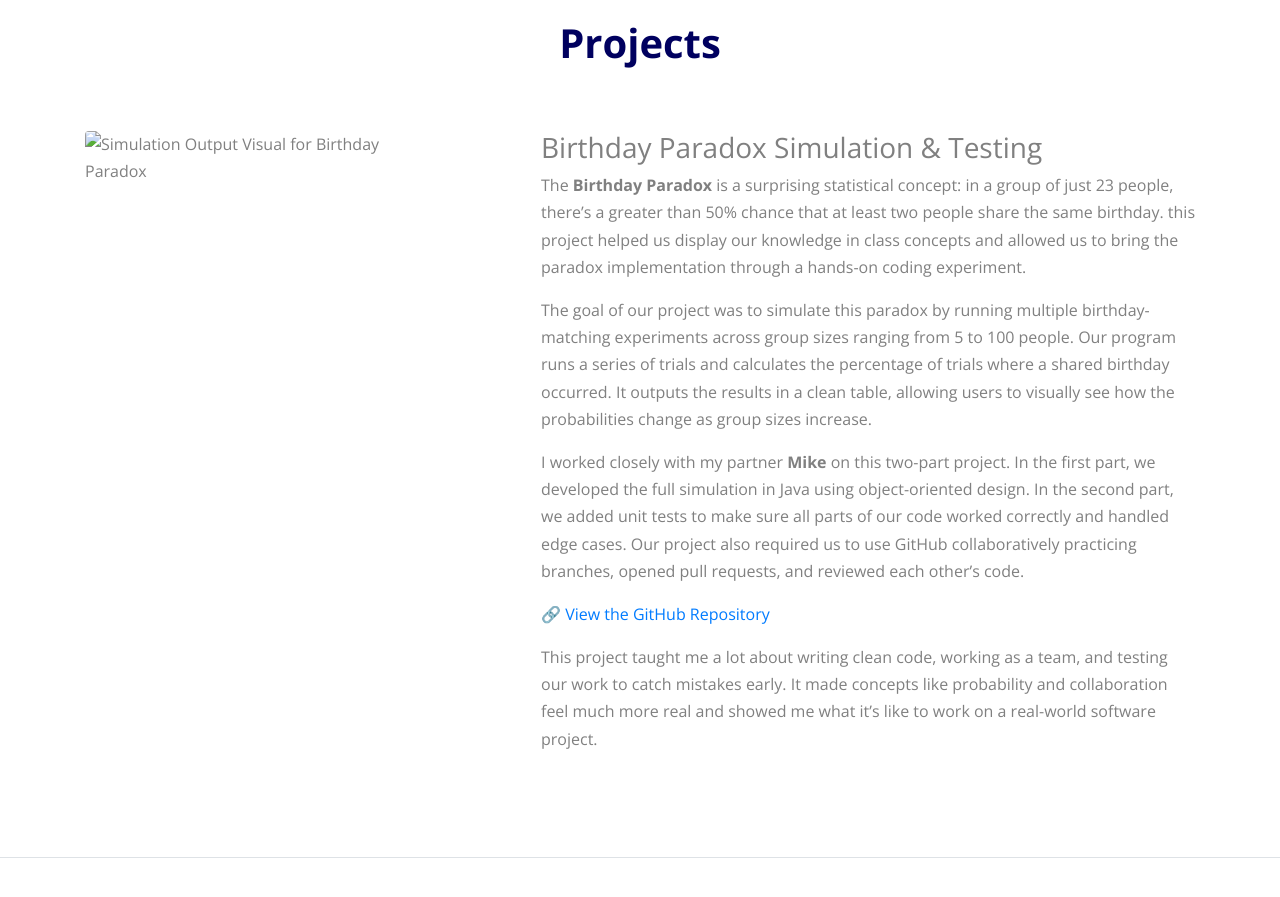
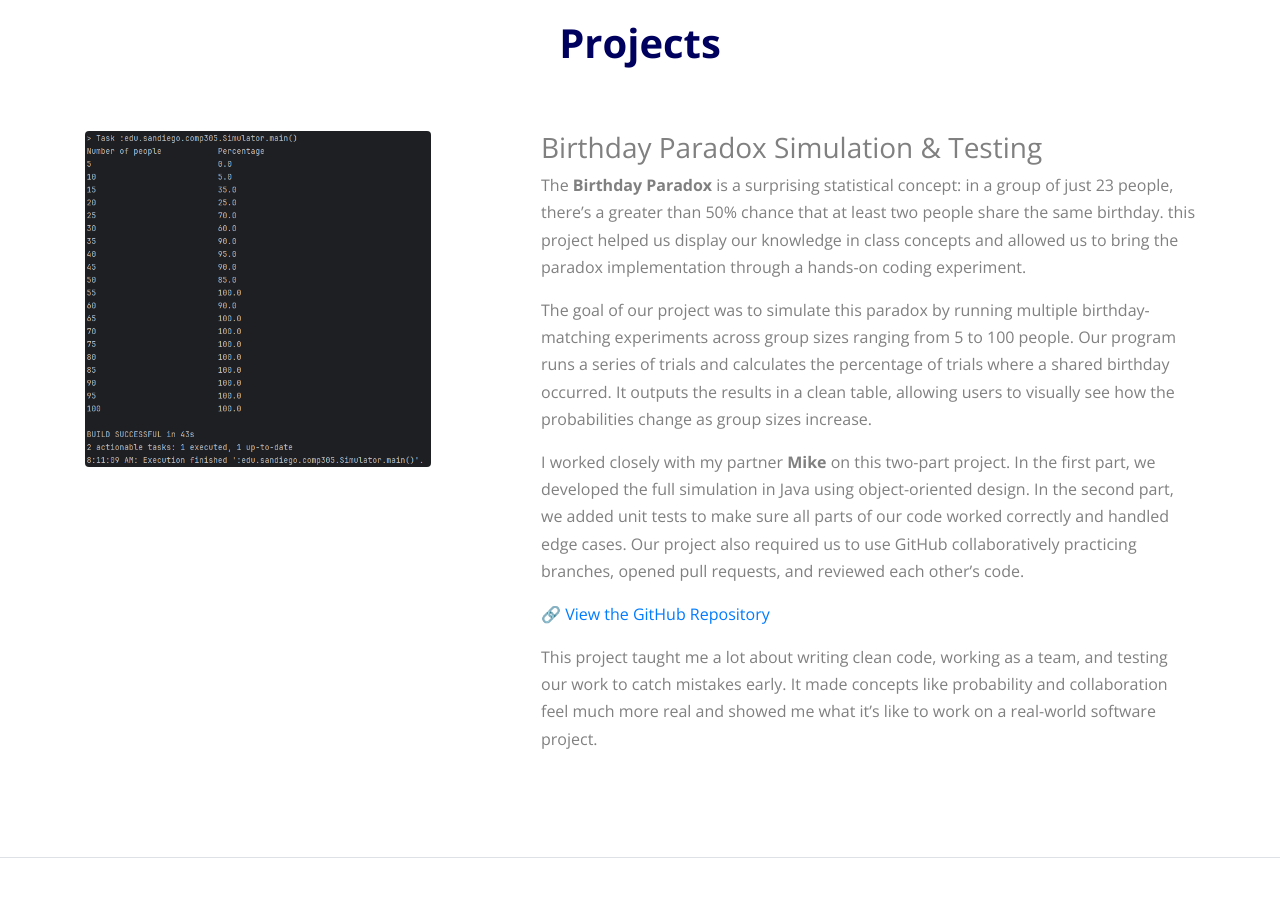
Before and after one commit to DiegoHookSD/DiegoHookSD.github.io, a plain HTML site: page index.html in a window 1280 px wide. Shown: the part 840-1737 px from the top of the page. Drawn offline with nearby package versions, Linux system fonts and the light colour scheme; a script that the page names is missing; files whose address does not match are found by name.

Commit message:
"naming issue for image file"

```diff
--- a/index.html
+++ b/index.html
@@ -107,7 +107,7 @@
     </div>
     <div class="row">
       <div class="col-lg-6 mb-5" data-aos="fade-up">
-        <img src="images/birthday.PNG" alt="Simulation Output Visual for Birthday Paradox" class="img-fluid rounded">
+        <img src="images/birthday.png" alt="Simulation Output Visual for Birthday Paradox" class="img-fluid rounded">
         <!-- Replace with a diagram, output table, or graphic — NOT code -->
       </div>
       <div class="col-lg-5 ml-auto" data-aos="fade-up" data-aos-delay="100">
```
Also changed, not shown: images/birthday.PNG (added).
